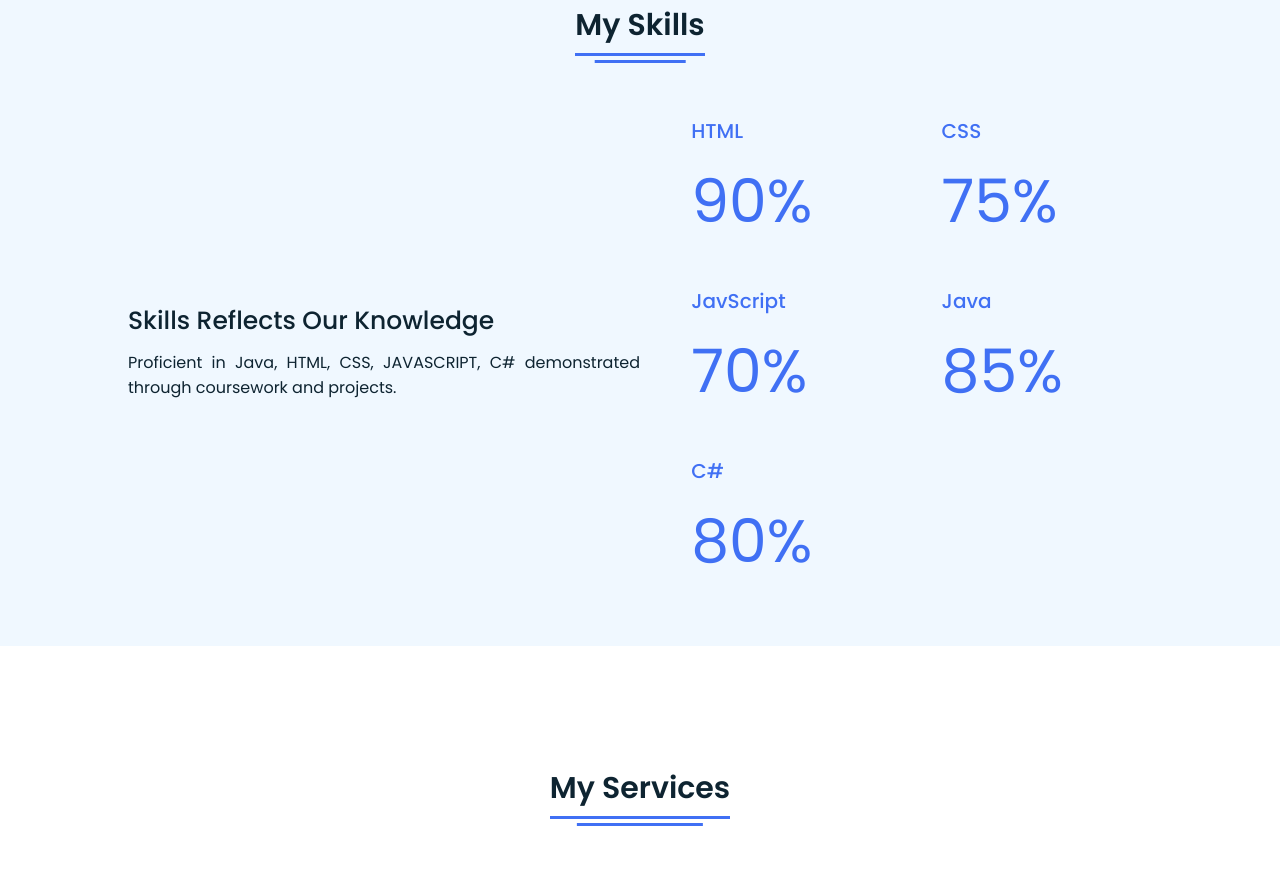
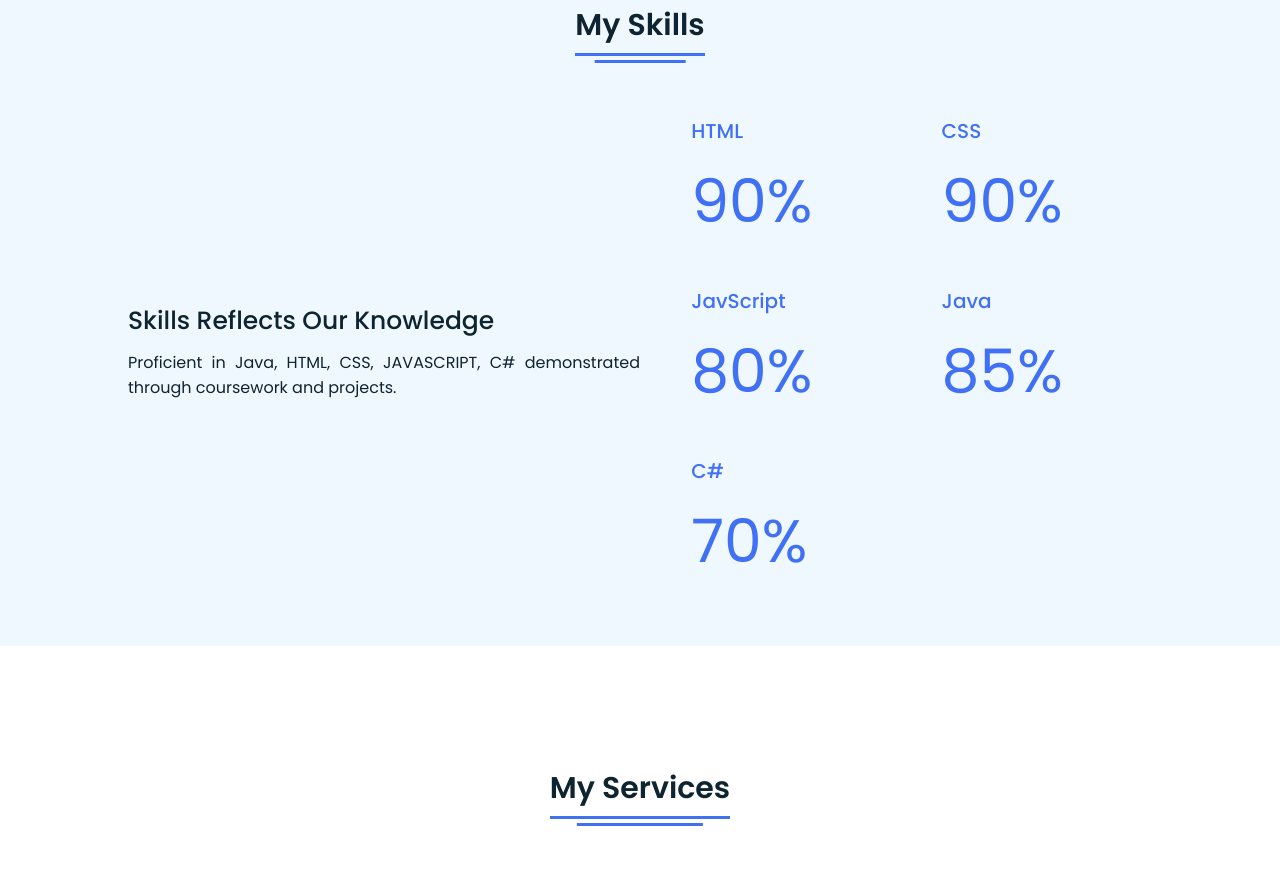
Before and after one commit to FarhadK0/Portfolio, a plain HTML site: page index.html in a window 1280 px wide. Shown: the part 1537-2413 px from the top of the page. Drawn offline with Linux system fonts and the light colour scheme.

Commit message:
Update index.html

```diff
--- a/index.html
+++ b/index.html
@@ -93,11 +93,11 @@
             </div>
             <div class="box">
               <div class="topic">CSS</div>
-              <div class="per">75%</div>
+              <div class="per">90%</div>
             </div>
             <div class="box">
               <div class="topic">JavScript</div>
-              <div class="per">70%</div>
+              <div class="per">80%</div>
             </div>
             <div class = "box">
               <div class="topic">Java</div>
@@ -105,7 +105,7 @@
           </div>
           <div class = "box">
             <div class="topic">C#</C></div>
-            <div class="per">80%</div>
+            <div class="per">70%</div>
         </div>
           </div>
         </div>
```
